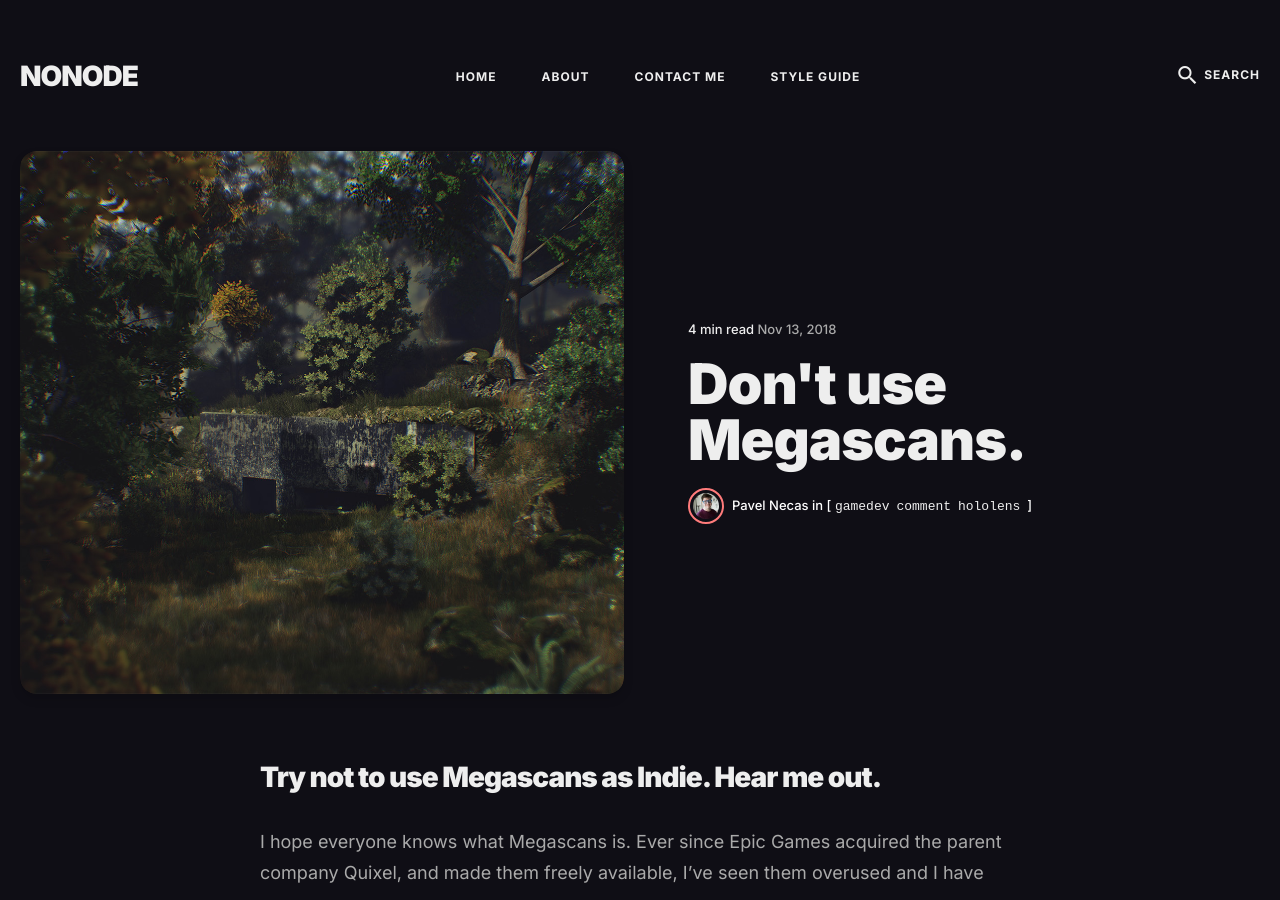
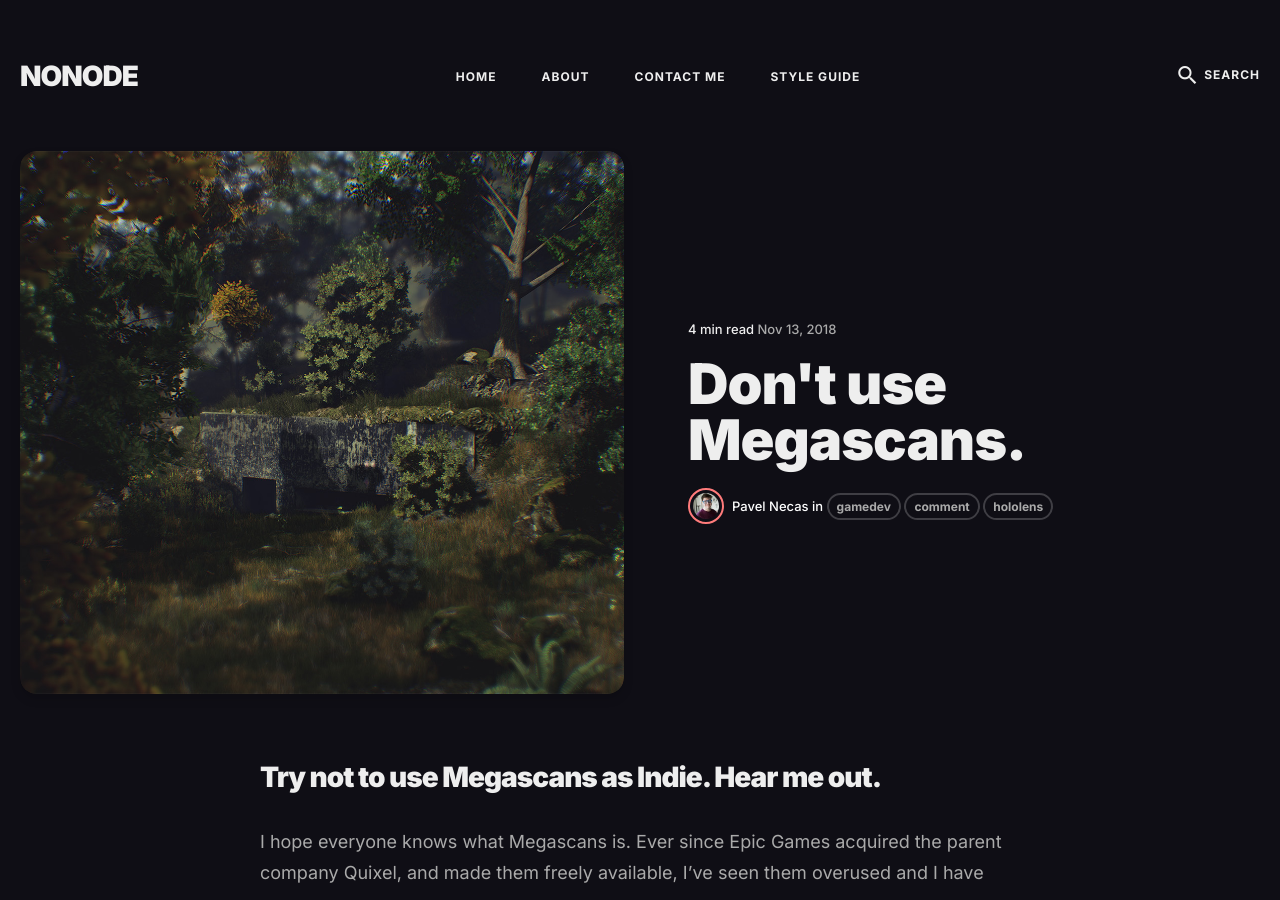
Before and after one commit to Pavelioso/pavelioso.github.io, a Jekyll site: the page built from _posts/2022-11-13-dont-use-megascans.markdown, in a window 1280 px wide and 900 px high. Built offline with Jekyll 4.4.1, drawn with Linux system fonts in a browser that asks for light colours; nearby versions of some CDN libraries; comment, search, counter and statistics services are not loaded.

Commit message:
made it so tags are clickable again

```diff
--- a/_includes/article-content.html
+++ b/_includes/article-content.html
@@ -41,7 +41,7 @@
             <span>in</span>
             <span class="article-tags">
               {% for tag in post.tags %}
-                <div href="{{ site.baseurl }}/tag/{{ tag }}" class="article__tag">{{ tag }}</div>
+                <a href="{{ site.baseurl }}/tag/{{ tag }}" class="article__tag">{{ tag }}</a>
               {% endfor %}
             </span>
           {% endif %}
--- a/_layouts/post.html
+++ b/_layouts/post.html
@@ -43,18 +43,18 @@
               {% if page.tags.size >= 1 %}
               <span>in</span>
 
-              <span>[
+              <!-- <span>[
                 {% for tag in page.tags %}
                   {% capture tag_name %}{{ tag }}{% endcapture %}
                   <a href="/tag/{{ tag_name }}"><code class="highligher-rouge"><nobr>{{ tag_name }}</nobr></code>&nbsp;</a>
                 {% endfor %}
-              ]</span>
+              ]</span> -->
 
-              <!-- <span class="post-tags">
+              <span class="post-tags">
                 {% for tag in page.tags %}
-                <div href="{{ site.baseurl }}/tag/{{ tag }}" class="post__tag">{{ tag }}</div>
+                <a href="{{ site.baseurl }}/tag/{{ tag }}" class="post__tag">{{ tag }}</a>
                 {% endfor %}
-              </span> -->
+              </span>
               {% endif %}
             </div>
           </div>
```
